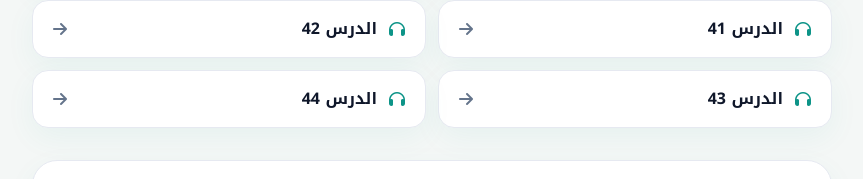
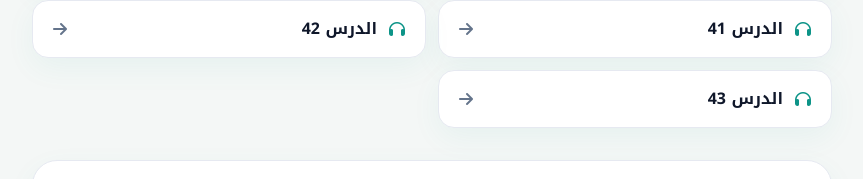
Before and after one commit to ibnhalal/sheikh-site, a Next.js app: page /tafseer/muqedima in a window 1280 px wide. Shown: the part 1661-1840 px from the top of the page, without its empty margins (208-1071 px from the left). Built offline with nearby package versions, Linux system fonts and the light colour scheme.

Commit message:
Update tafseer.js

```diff
--- a/data/tafseer.js
+++ b/data/tafseer.js
@@ -95,12 +95,9 @@ export const tafseerBooks = [
       en: "Audio lectures explaining the Introduction to Tafsir by Sheikh Mohammed Zayn.",
       am: "በሸይኽ መሐመድ ዘይን የተሰጡ የተፍሲር መግቢያ ትምህርቶች በድምጽ።",
     },
-    total: 44,
+    total: 43,
     pdfUrl: "/pdf/tafseer-muqedima.pdf",
-    buildUrl: (i) =>
-      `https://archive.org/download/muqedima-32/${encodeURIComponent(
-        `muqedima (${i}).mp3`
-      )}`,
+    buildUrl: (i) => `https://pub-41caed108cf6475d88c57e8fe2200972.r2.dev/Tafsir/B${i}.mp3`,
   },
 ];
 
```
